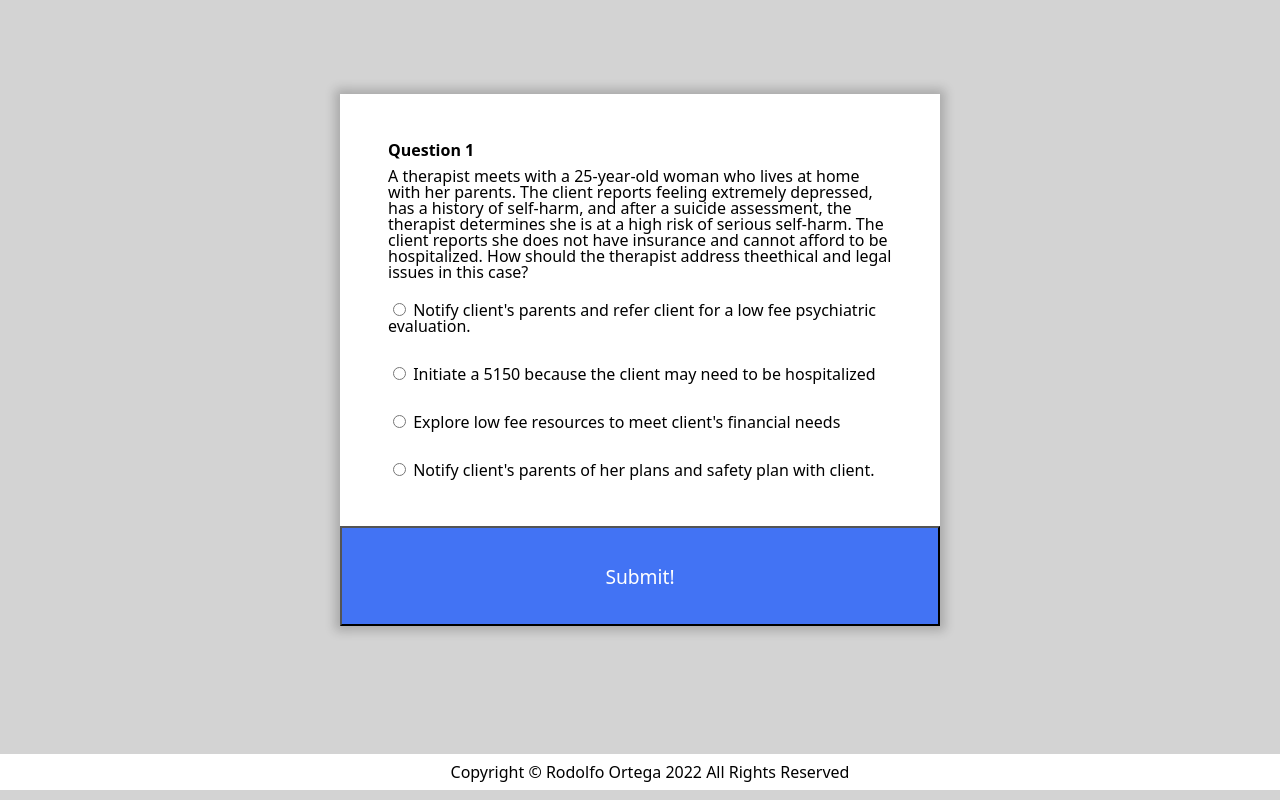
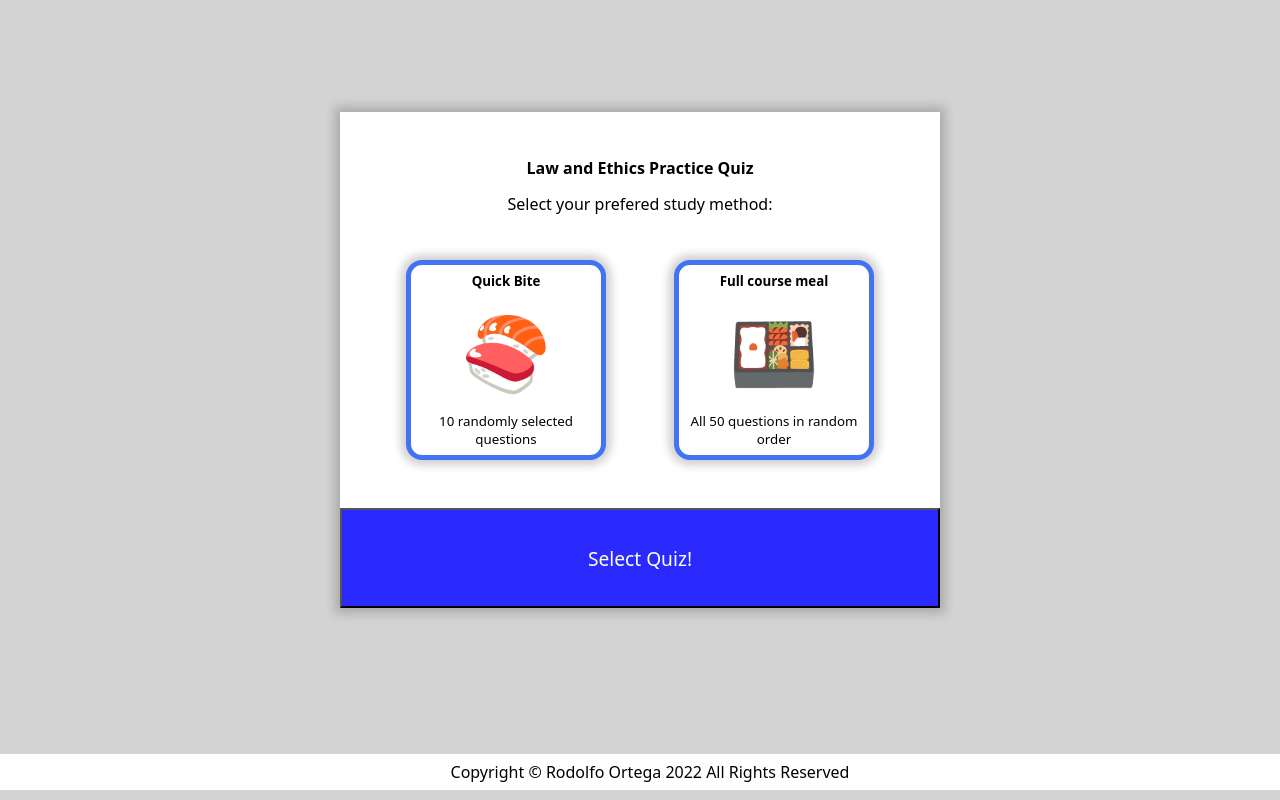
Before and after one commit to orudy01/Law-Ethics-Mock-Quiz, a plain HTML site: page index.html in a window 1280 px wide. Drawn offline with Linux system fonts and the light colour scheme.

Commit message:
Added a menu screen with two quiz options
Also added home button button during quiz taking process

Quiz is essentially done just need to add more questions on
request.

```diff
--- a/index.html
+++ b/index.html
@@ -15,8 +15,8 @@
 <body>
     <div class="content-container">
         <div class="quiz-container">
-            <div class="quiz-top">
-                <button hidden class="top-buttons">Home</button>
+            <div id="quiz-screen" style="display: none;" class="quiz-top">
+                <button class="top-buttons" onclick="restartQuiz()">Home</button>
                 <div class="quiz-question">
                     <h2 id="qNum">Sample </h2>
                     <p id="qText">Sample</p>
@@ -40,7 +40,25 @@
                     </div>
                 </div>
             </div>
-            <button id="submit" onclick="submit()">Submit!</button>
+            <div id="menu-screen" class="menu">
+                <div class="menu-title">
+                    <h1>Law and Ethics Practice Quiz</h1>
+                    <p>Select your prefered study method:</p>
+                </div>
+                <div class="qChoices">
+                    <button id="snack" class="quiz-option" onclick="loadShortQuiz()">
+                        <h2>Quick Bite</h2>
+                        <div class="emoji">🍣</div>
+                        <p>10 randomly selected questions</p>
+                    </button>
+                    <button id="full" class="quiz-option" onclick="loadFullQuiz();">
+                        <h2>Full course meal</h2>
+                        <div class="emoji">🍱</div>
+                        <p>All 50 questions in random order</p>
+                    </button>
+                </div>
+            </div>
+            <button id="submit" onclick="prepQuiz()">Select Quiz!</button>
         </div>
     </div>
     <div class="footer">
--- a/script.js
+++ b/script.js
@@ -511,6 +511,12 @@ const quizDataB = [
     },
 ]
 
+let menu = document.getElementById("menu-screen")
+let quizScren = document.getElementById("quiz-screen");
+let shortQuiz = document.getElementById("snack");
+let longQuiz = document.getElementById("full");
+
+
 let questionNum = document.getElementById("qNum");
 let questionText = document.getElementById("qText");
 
@@ -529,13 +535,37 @@ let dBox = document.querySelector(".dAnswer");
 let choiceContainer = document.querySelector(".choices-container");
 let button = document.getElementById("submit");
 
-const totalQuestions = 50;
+let totalQuestions = 0;
 let currentDataNum = 0;
 let totalCorrect = 0;
 let userAnswer = undefined;
 let questionAnswer = undefined;
 let answerBox = undefined;
 let firstTry = true;
+
+//randomize quiz data order
+console.log(quizData[0]);
+const randQuiz = quizData.sort(() => Math.random() - 0.5);
+console.log(quizData[0]);
+
+function loadFullQuiz() {
+    totalQuestions = 50;
+}
+
+function loadShortQuiz() {
+    totalQuestions = 10;
+}
+
+function prepQuiz() {
+    if (totalQuestions != 0) {
+        menu.style.display = "none";
+        quizScren.style.display = "block";
+        loadQuiz();
+        button.innerText = "Submit!"
+        button.removeAttribute("onclick");
+        button.setAttribute("onclick", "submit()");
+    }
+}
 
 function loadQuiz() {
     //unclick options
@@ -561,6 +591,7 @@ function loadQuiz() {
     //increment
     currentDataNum++;
 }
+
 function loadMasterQuiz() {
     loadQuiz();
     showAnswer();
@@ -595,9 +626,7 @@ function getChoice() {
     })
 }
 
-
 function checkAnswer() {
-
     //correct case
     if (userAnswer == questionAnswer) {
         totalCorrect++;
@@ -667,17 +696,18 @@ function endQuiz() {
     button.removeAttribute("onclick");
     button.setAttribute("onclick", "reviewQuiz()");
     button.innerText = "Review Quiz with Answers";
-    if(firstTry === false){
+    if (firstTry === false) {
         questionText.innerText = `Original final score was ${totalCorrect}/${totalQuestions}`
-        button.innerText="Retake Quiz";
+        button.innerText = "Main Menu";
         button.removeAttribute("onclick");
         button.setAttribute("onclick", "restartQuiz()");
+        let topButton = document.querySelector(".top-buttons");
+        topButton.style.display ="none";
     }
-    else{
+    else {
         questionText.innerText = `Final score is ${totalCorrect}/${totalQuestions}`
     }
 }
-
 
 function showAnswer() {
     switch (questionAnswer) {
@@ -702,7 +732,7 @@ function nextAnswer() {
     if (currentDataNum != totalQuestions) {
         loadMasterQuiz();
     }
-    else{
+    else {
         firstTry = false;
         endQuiz();
     }
@@ -723,4 +753,5 @@ function restartQuiz() {
 
 
 
-loadQuiz();
+//loadMenu();
+//loadQuiz();
--- a/styles.css
+++ b/styles.css
@@ -7,6 +7,51 @@ body {
     /*keep footer at bottom*/
     min-height: 100vh;
 }
+
+.menu {
+    padding: 3rem;
+}
+
+.menu-title {
+    display: flex;
+    flex-direction: column;
+    text-align: center;
+    gap: 20px;
+}
+
+.qChoices {
+    margin-top: 3rem;
+    display: flex;
+    justify-content: space-around;
+    flex-wrap: wrap;
+    gap: 2rem;
+}
+
+.emoji {
+    font-size: 4.5rem;
+}
+
+.quiz-option {
+    display: flex;
+    flex-direction: column;
+    justify-content: space-around;
+    align-items: center;
+    text-align: center;
+    width: 200px;
+    height: 200px;
+    cursor: pointer;
+    background-color: white;
+    border: 5px solid #4273F4;
+    border-radius: 1rem;
+    box-shadow: 0px 0px 10px 5px rgba(0, 0, 0, 0.2);
+}
+
+.quiz-option:focus {
+    background-color: #4273F4;
+    color: white;
+}
+
+
 
 
 .content-container {
@@ -31,18 +76,16 @@ body {
 .top-buttons {
     font-size: 1rem;
     margin-bottom: 20px;
-    margin-right: 10px;
     background-color: white;
-    opacity: .7;
+    opacity: .8;
     color: black;
     cursor: pointer;
     border-color: #4273F4;
     border-radius: .3rem;
     border-width: 3px;
-
 }
 
-.top-buttons:hover {
+.top-buttons:active {
     background-color: #4273F4;
     color: white;
 }
@@ -70,21 +113,20 @@ body {
 }
 
 
-
 #submit {
     min-width: 100%;
     min-height: 100px;
     display: flex;
     align-items: center;
     justify-content: center;
-    background-color: #4273F4;
+    background-color: rgb(42, 42, 255);;
     color: white;
     cursor: pointer;
     font-size: 1.2rem;
 }
 
-#submit:hover {
-    background-color: rgb(42, 42, 255);
+#submit:focus {
+    background-color:#4273F4
 }
 
 
```
